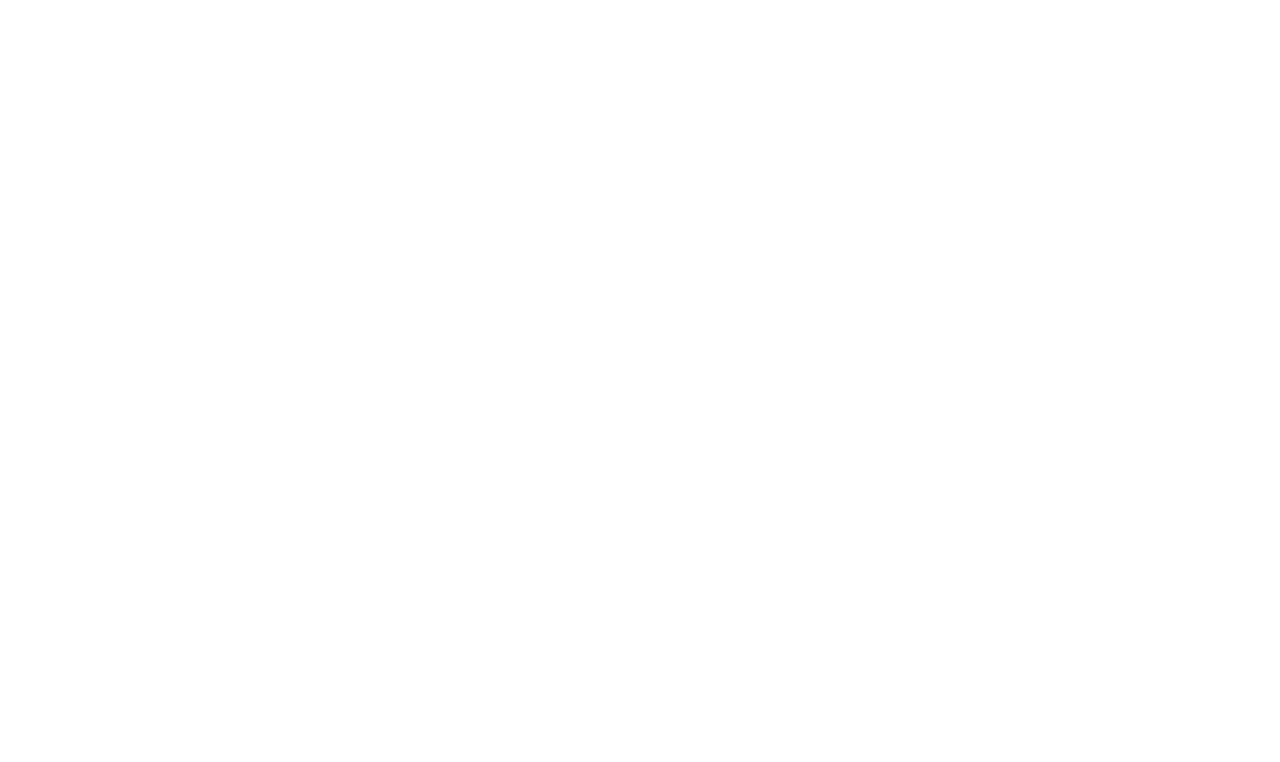
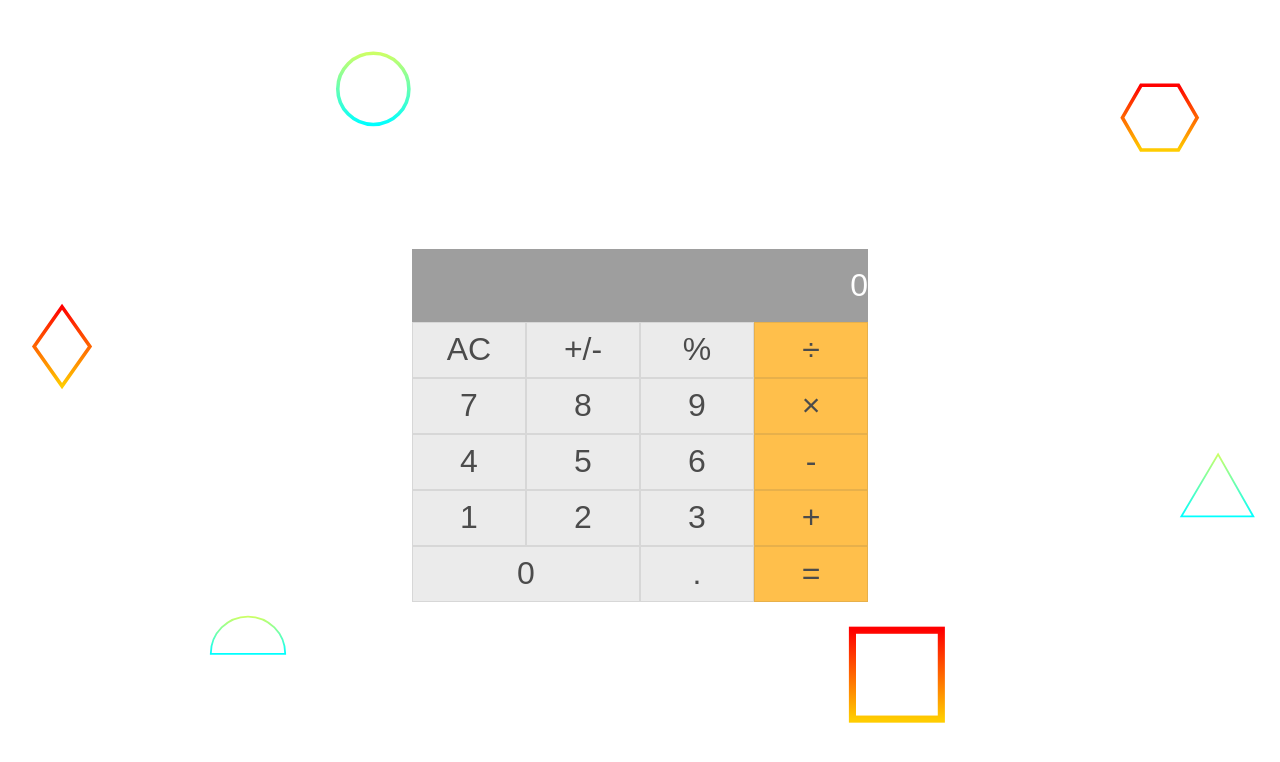
Before and after one commit to Gleennkar/math-magician2, a React (Create React App) app: page / in a window 1280 px wide. Shown: the top 762 px of the page. Built offline with nearby package versions, Linux system fonts and the light colour scheme.

Commit message:
created the UI design for my calculator

```diff
--- a/src/App.js
+++ b/src/App.js
@@ -1,4 +1,11 @@
-import Calculator from './components/Calculator.js';
+import React from 'react';
+import Calculator from './components/Calculator';
 import './components/Calculator.css';
 
+const App = () => (
+  <>
+    <Calculator />
+  </>
+);
+
 export default App;
--- a/src/components/Calculator.css
+++ b/src/components/Calculator.css
@@ -20,16 +20,18 @@
   justify-content: center;
   align-content: center;
   min-height: 100vh;
-  grid-template-columns: repeat(4, 100px);
-  grid-template-rows: minmax(120px, auto) repeat(5, 100px);
+  grid-template-columns: repeat(4, 114px);
+  grid-template-rows: minmax(73px, auto) repeat(5, 56px);
+  margin-bottom: 25px;
+  margin-top: 25px;
 }
 
 .calculator-grid > button {
   cursor: pointer;
   font-size: 2rem;
-  border: 1px solid white;
+  border: 1px solid #00000021;
   outline: none;
-  background: gray;
+  background: #80808038;
   opacity: 0.7;
 }
 
@@ -44,14 +46,20 @@
 
 .output {
   grid-column: 1 / -1;
-  background-color: gray;
+  background: #808080d9;
+  opacity: 0.9;
   display: flex;
-  align-items: flex-end;
+  align-items: center;
   word-wrap: break-word;
   word-break: break-all;
+  justify-content: end;
 }
 
 .output .operand {
   color: white;
   font-size: 2rem;
 }
+
+.calculator-grid > .symbol {
+  background-color: orange;
+}
--- a/src/index.js
+++ b/src/index.js
@@ -1,12 +1,12 @@
 import React from 'react';
 import ReactDOM from 'react-dom/client';
-// import App from './App';
+import App from './App';
 import reportWebVitals from './reportWebVitals';
 
 const root = ReactDOM.createRoot(document.getElementById('root'));
 root.render(
   <React.StrictMode>
-    {/* <App /> */}
+    <App />
   </React.StrictMode>,
 );
 
```
